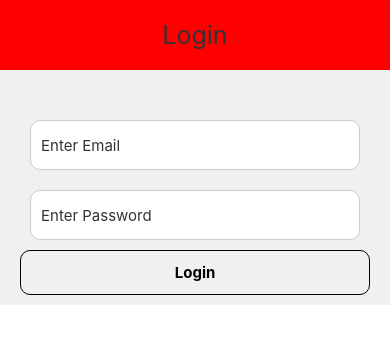
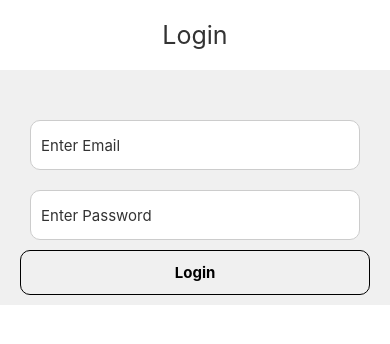
Before and after one commit to Yash777Salave/React-Native-BrushUp_Practise, a React Native app: screen / in a window 390 px wide. Shown: the top 344 px of the page. Built offline with nearby package versions, Linux system fonts and the light colour scheme.

Commit message:
removed unneccessary stuff

```diff
--- a/src/Login.jsx
+++ b/src/Login.jsx
@@ -20,7 +20,7 @@ const Login = () => {
   };
 
   return (
-    <View style={{ backgroundColor: 'red' }}>
+    <View>
       <View>
         <Text style={styles.loginText}>Login</Text>
       </View>
```
